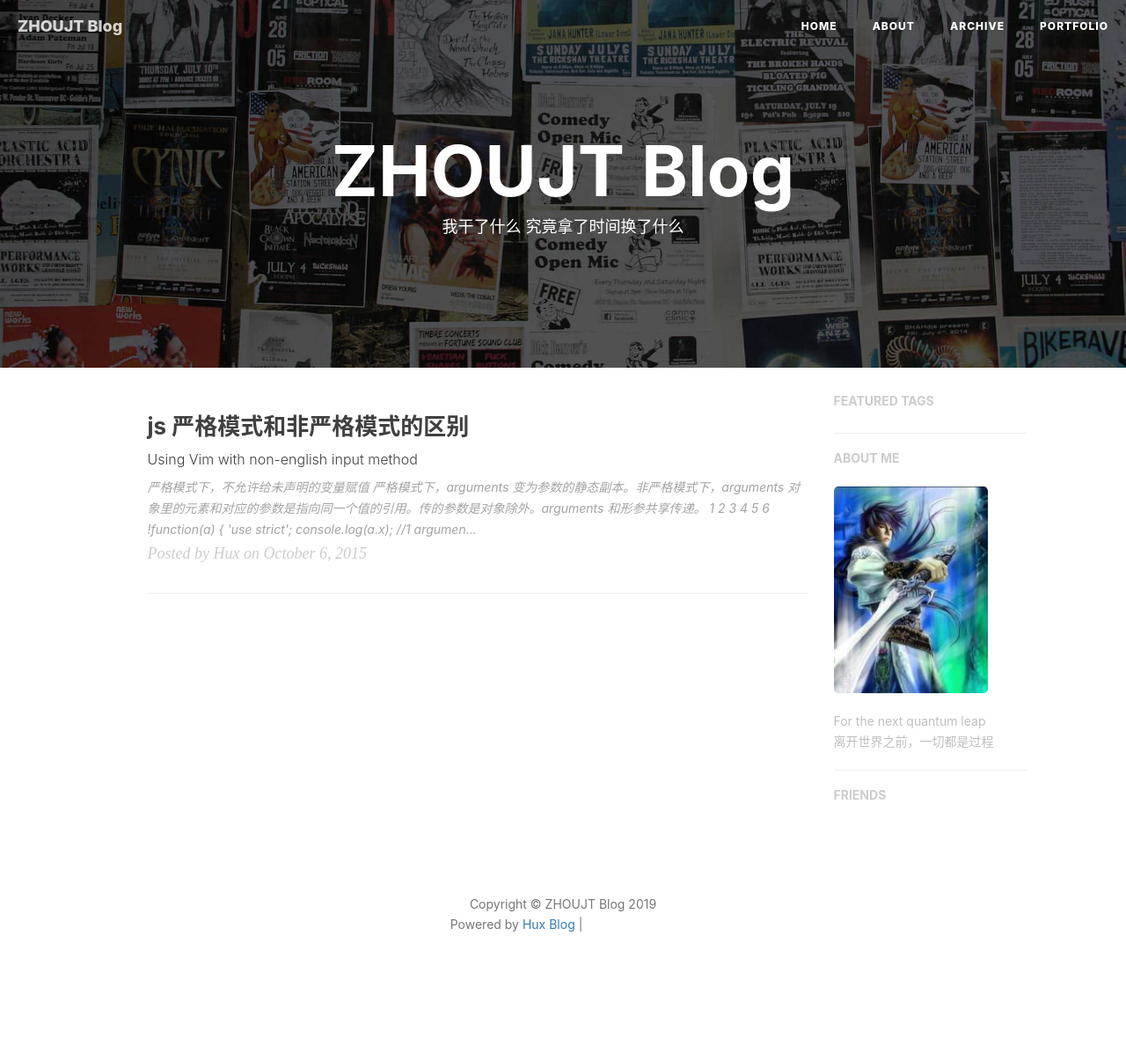
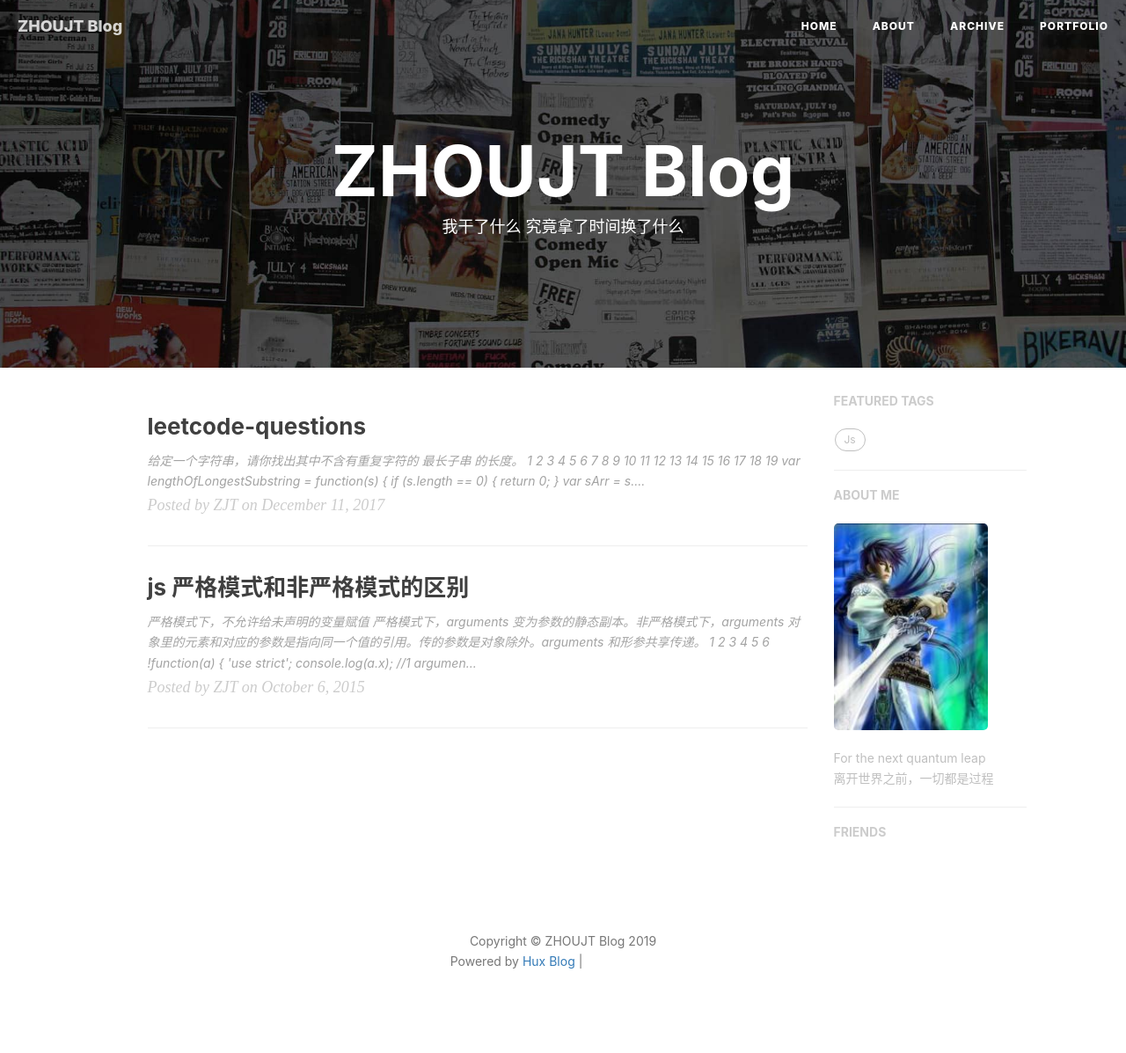
Before and after one commit to juntaozhou05/juntaozho05.github.io, a Jekyll site: the page built from index.html, in a window 1280 px wide. Shown: the whole page at 88% size. Built offline with Jekyll 4.4.1, drawn with Linux system fonts in a browser that asks for light colours; nearby versions of some CDN libraries; the list of posts is cut into pages by our own code; comment, search, counter and statistics services are not loaded; before the commit the page ends 1155 px from its top, so only the background shows below that; grey boxes are pictures that could not be loaded.

Commit message:
add blog

````diff
--- a/_posts/2015-10-06-js-use-strict.md
+++ b/_posts/2015-10-06-js-use-strict.md
@@ -1,8 +1,8 @@
 ---
 layout: post
 title: "js 严格模式和非严格模式的区别"
-subtitle: "Using Vim with non-english input method"
-author: "Hux"
+subtitle: ""
+author: "ZJT"
 header-style: text
 tags:
   - Js
--- /dev/null
+++ b/_posts/2017-12-11-leetcode-questions.md
@@ -0,0 +1,33 @@
+---
+layout: post
+title: "leetcode-questions"
+subtitle: ""
+author: "ZJT"
+header-style: text
+tags:
+  - Js
+---
+
+1. 给定一个字符串，请你找出其中不含有重复字符的 最长子串 的长度。
+
+```
+var lengthOfLongestSubstring = function(s) {
+    if (s.length == 0) {
+        return 0;
+    }
+    var sArr = s.split('');
+    var resArr = [sArr[0]];
+    var res = 1;
+    var item;
+    for (var i = 0; i < s.length; i++) {
+        item = sArr[i];
+        var indexOf = resArr.indexOf(item); /*        如果下一个字符包含在目前 的字符串中，就截取已有字符串中，从该字符串后面的。*/
+        if (indexOf > -1) {
+            resArr = resArr.splice(indexOf + 1);
+        }
+        resArr.push(item);
+        res = resArr.length > res ? resArr.length : res;
+    }
+    return res;
+};
+```
````
